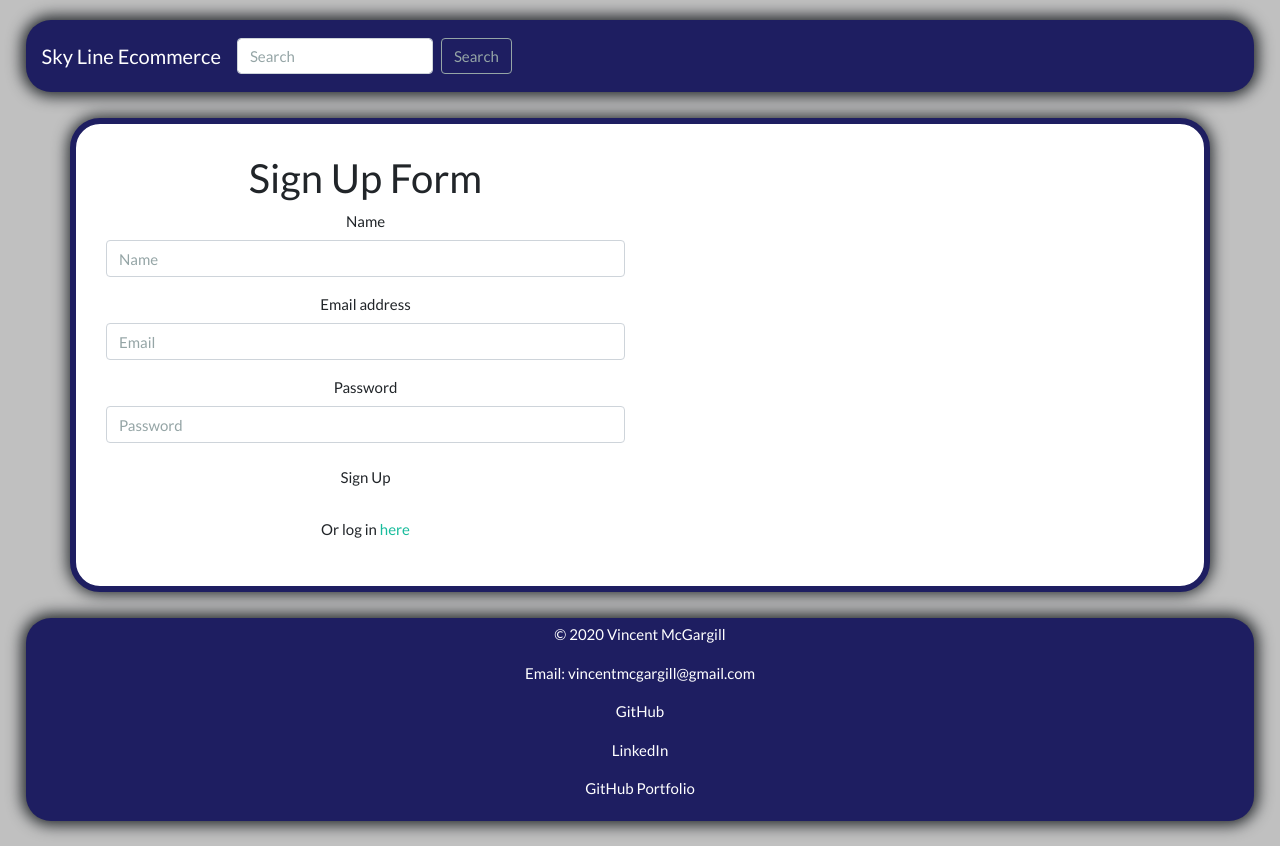
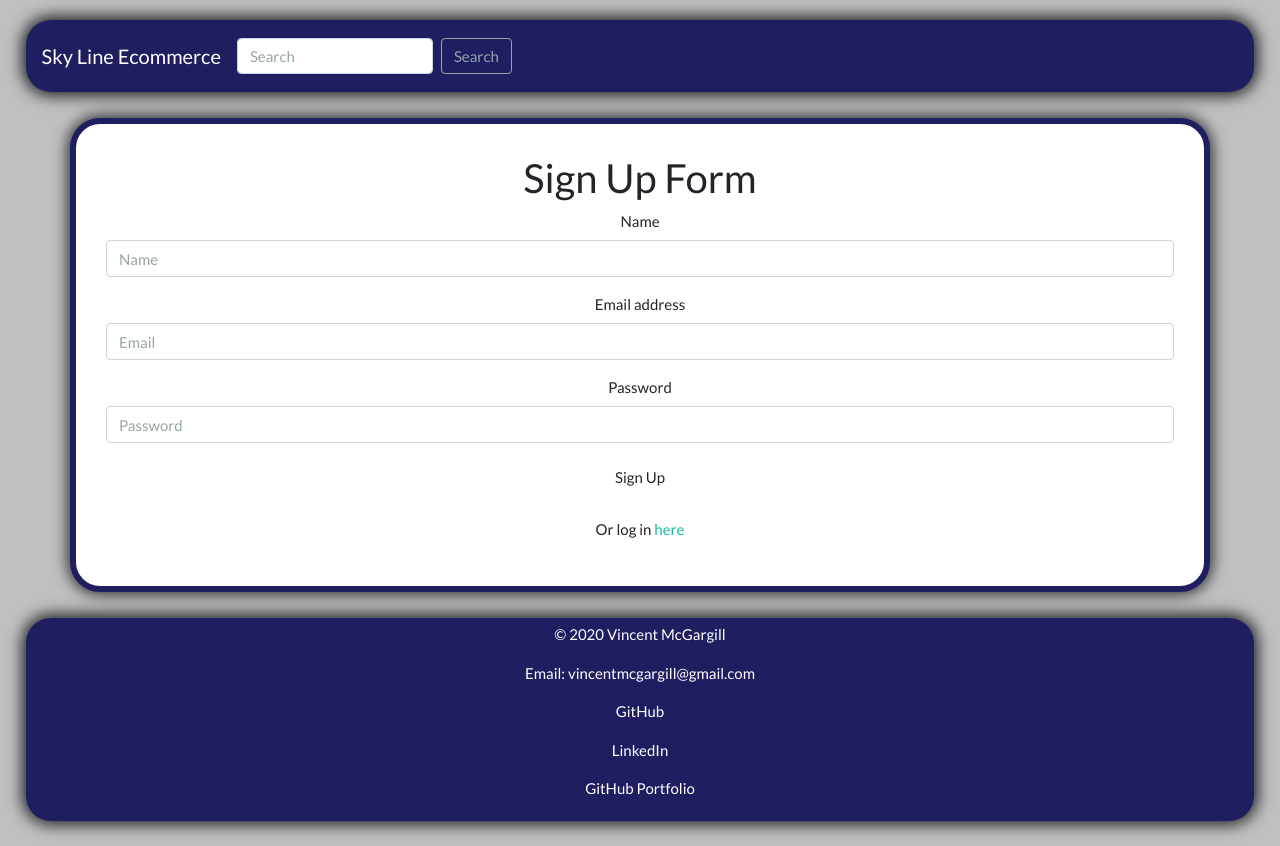
Before and after one commit to vmcgargill/sky-limit-ecommerce, a React (Create React App) app in the folder client/: page /signup in a window 1280 px wide. Built offline with nearby package versions, Linux system fonts and the light colour scheme; no server answers.

Commit message:
Made it so the login and sign up bootstrap columns stretch 100% across the row.

```diff
--- a/client/src/components/Login/Login.js
+++ b/client/src/components/Login/Login.js
@@ -21,7 +21,7 @@
 
   return (
     <div class="row">
-      <div class="col-md-6">
+      <div class="col-sm-12 col-md-12 col-lg-12">
         <h2>Login Form</h2>
         <form class="login" onSubmit={handleLogin}>
           <div class="form-group">
--- a/client/src/components/Signup/Signup.js
+++ b/client/src/components/Signup/Signup.js
@@ -39,7 +39,7 @@
 
   return (
     <div className="row">
-      <div className="col-md-6 col-md-offset-3">
+      <div className="col-sm-12 col-md-12 col-lg-12">
         <h2>Sign Up Form</h2>
         <form className="signup" onSubmit={handleSignup}>
           <div className="form-group">
```
